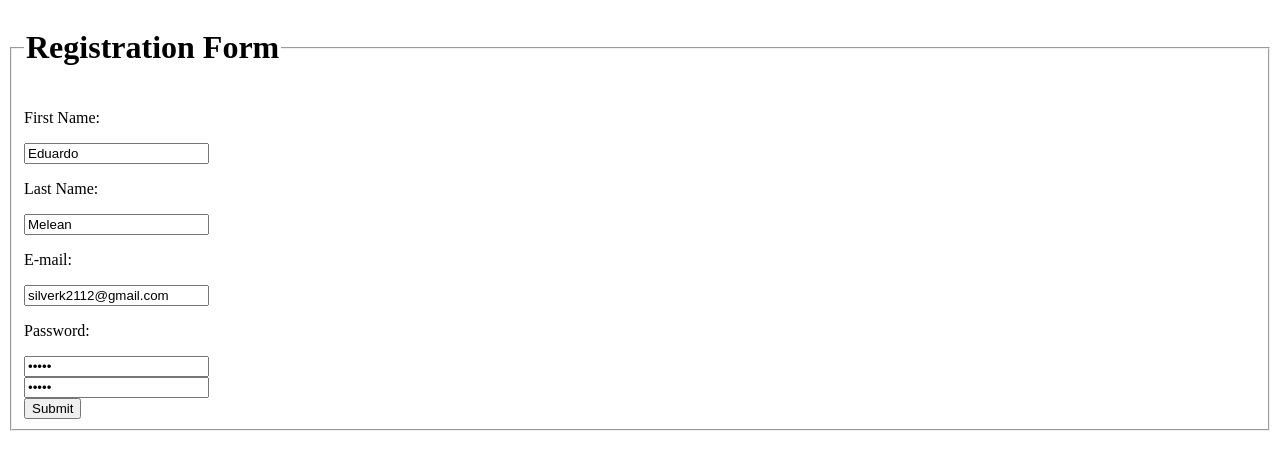
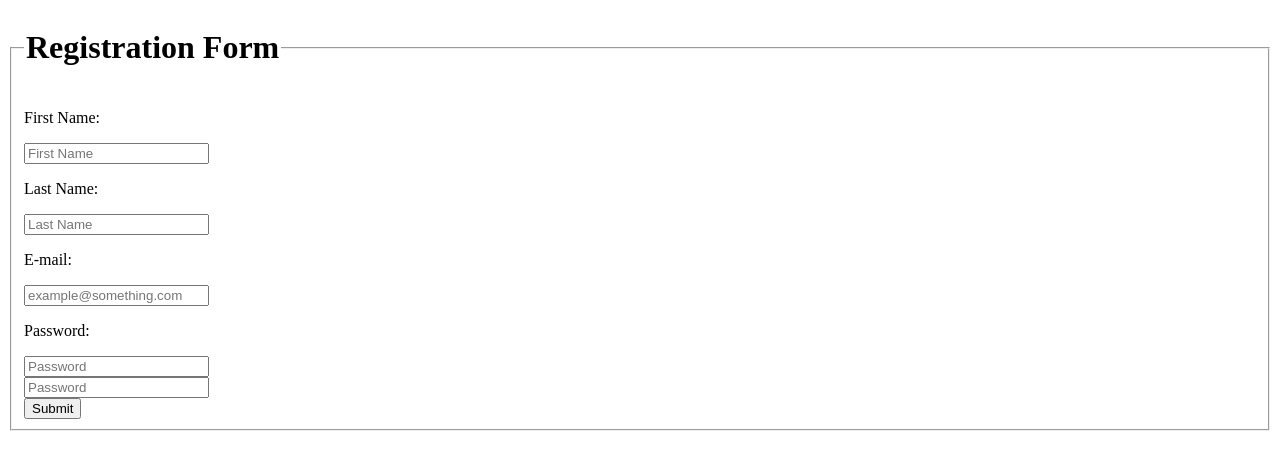
Before and after one commit to DudeIsJammin/Python, a Flask app: page / in a window 1280 px wide. Shown: the top 470 px of the page. Run offline with Flask 2, Linux system fonts and the light colour scheme.

Commit message:
New features added

```diff
--- a/loginandregistration/server.py
+++ b/loginandregistration/server.py
@@ -3,8 +3,6 @@ import bcrypt
 from mysqlconnection import MySQLConnector
 app = Flask(__name__)
 app.secret_key = "I'm a secret :D"
-
-flag1 = False;
 
 db = MySQLConnector(app, "login")
 
@@ -16,42 +14,36 @@ def index():
 def create():
     errorcount = 0;
     querycheck = db.query("SELECT * FROM users;")
-    # session["email"] = request.form(email)
 
     if request.form["first"].isalpha() != True:
-        flash("First name can only be alphabetical characters")
-        print "you fucked up"
+        flash("First name can only be alphabetical characters.")
         errorcount += 1
 
     if request.form["last"].isalpha() != True:
-        flash("First name can only be alphabetical characters")
-        print "you fucked up"
+        flash("Last name can only be alphabetical characters.")
         errorcount += 1
 
     if len(request.form["first"]) < 3:
-        flash("First name must be at least 3 characters")
+        flash("You need at least 3 characters in the first name field.")
         errorcount += 1
 
     if len(request.form["last"]) < 3:
-        flash("First name must be at least 3 characters")
+        flash("You need at least 3 characters in the first name field.")
         errorcount += 1
 
     if request.form["password"] != request.form["confirmation"]:
+        flash("Your password has to match.")
         errorcount += 1
-        print "confirm error"
         flash("Your passwords don't match")
 
-    if len(request.form["password"]) < 9:
+    if len(request.form["password"]) < 8:
+        flash("Your password must be at least 8 characters long")
         errorcount += 1
-        print "passlength error"
-        flash("Your password must be at least 8 characters long")
 
     for i in querycheck:
         if request.form["email"] == i["email"]:
+            flash("That email address is already taken.")
             errorcount += 1
-            print "Already have that enmail"
-            break
-            flash("That email address is taken")
 
     if errorcount == 0:
         query = "INSERT INTO users(first, last, email, password, createdAt, updatedAt) VALUES (:first, :last, :email, :password, NOW(), NOW());"
@@ -65,7 +57,6 @@ def create():
         db.query(query, data)
 
         return redirect("/success")
-    print errorcount
     return redirect("/")
 @app.route("/success")
 def success():
@@ -87,6 +78,7 @@ def weloginin():
     if bcrypt.checkpw(password, results["password"].encode()):
         return redirect("/home")
     else:
+        flash("Your email and password do not match.")
         return redirect("/login")
 
 
--- a/loginandregistration/templates/index.html
+++ b/loginandregistration/templates/index.html
@@ -9,29 +9,28 @@
             <legend><h1>Registration Form</h1></legend>
             <form action="/success" method="post">
                 <p>First Name:</p>
-                <input type="text" name="first" value="Eduardo">
+                <input type="text" name="first" placeholder="First Name">
                 <p>Last Name:</p>
-                <input type="text" name="last" value="Melean">
+                <input type="text" name="last" placeholder="Last Name">
                 <p>E-mail:</p>
-                <input type="text" name="email" value="silverk2112@gmail.com">
+                <input type="text" name="email" placeholder="example@something.com">
                 <p>Password:</p>
-                <input type="password" name="password" value="ramon">
+                <input type="password" name="password" placeholder="Password">
                 <br>
-                <input type="password" name="confirmation" value="ramon">
+                <input type="password" name="confirmation" placeholder="Password">
                 <br>
-                <input type="submit" name="submit" value="Submit">
+                <input type="submit" name="submit" placeholder="Submit">
             </form>
-
-            <!-- {% with messages = get_flashed_messages() %}
-            {% if messages %}
-            <ul class=flashes>
+            {% with messages = get_flashed_messages() %}
+              {% if messages %}
+                <ul class=flashes>
                 {% for message in messages %}
-                <li>{{ message }}</li>
+                  <li>{{ message }}</li>
                 {% endfor %}
-            </ul>
-            {% endif %}
-            {% endwith %} -->
-
+                </ul>
+              {% endif %}
+            {% endwith %}
+            {% block body %}{% endblock %}
         </fieldset>
     </body>
 </html>
--- a/loginandregistration/templates/success.html
+++ b/loginandregistration/templates/success.html
@@ -6,5 +6,6 @@
     </head>
     <body>
         <h1>Success</h1>
+        <a href="/login"><button type="button" name="redirect">Login</button></a>
     </body>
 </html>
```
Also changed, not shown: loginandregistration/templates/login.html (+10 -0 lines), 1 other file.
